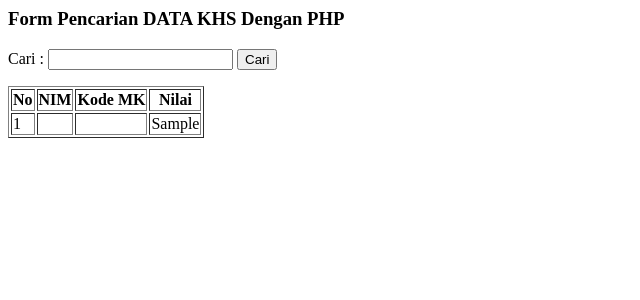
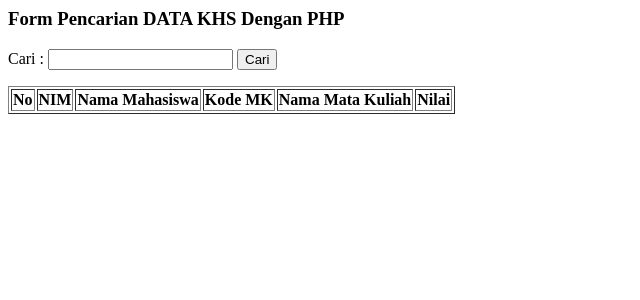
Before and after one commit to arpateam/perkuliahan-pemrograman-web-dinamis-2021, a PHP site: page /cari_khs.php in a window 1280 px wide. Shown: the top 300 px of the page, without its empty margins (0-640 px from the left). Run offline with PHP 8.4, Linux system fonts and the light colour scheme; tables that the repository leaves empty or names only in its code hold one stand-in row (values such as "Sample post"); data that the repository does not hold is empty.

Commit message:
Mengupload MODIFIKASI Program Praktikum ke-7

```diff
--- a/program-praktikum/cari_khs.php
+++ b/program-praktikum/cari_khs.php
@@ -20,17 +20,26 @@
 		<tr>
 			<th>No</th>
 			<th>NIM</th>
+			<th>Nama Mahasiswa</th>
 			<th>Kode MK</th>
+			<th>Nama Mata Kuliah</th>
 			<th>Nilai</th>
 		</tr>
 
 		<?php
 			if(isset($_GET['cari'])){
-				$cari = $_GET['cari'];
-				$sql="select * from KHS where nim = ' ".$cari." '";
+				$cari 	= $_GET['cari'];
+				$sql 	= "SELECT
+							mahasiswa.NIM, nilai, mahasiswa.nama AS namaMahasiswa, kode, matakuliah.nama AS namaMK FROM khs
+							INNER JOIN mahasiswa ON khs.NIM=mahasiswa.nim
+							INNER JOIN matakuliah ON khs.kodeMK=matakuliah.kode
+							WHERE mahasiswa.NIM='$cari'";
 				$tampil = mysqli_query($con,$sql);
 			}else{
-				$sql="select * from KHS";
+				$sql 	= "SELECT
+							mahasiswa.NIM, nilai, mahasiswa.nama AS namaMahasiswa, kode, matakuliah.nama AS namaMK FROM khs
+							INNER JOIN mahasiswa ON khs.NIM=mahasiswa.nim
+							INNER JOIN matakuliah ON khs.kodeMK=matakuliah.kode";
 				$tampil = mysqli_query($con,$sql);
 			}
 
@@ -41,7 +50,9 @@
 		<tr>
 			<td><?php echo $no++; ?></td>
 			<td><?php echo $r['NIM']; ?></td>
-			<td><?php echo $r['kodeMK']; ?></td>
+			<td><?php echo $r['namaMahasiswa']; ?></td>
+			<td><?php echo $r['kode']; ?></td>
+			<td><?php echo $r['namaMK']; ?></td>
 			<td><?php echo $r['nilai']; ?></td>
 		</tr>
 
```
